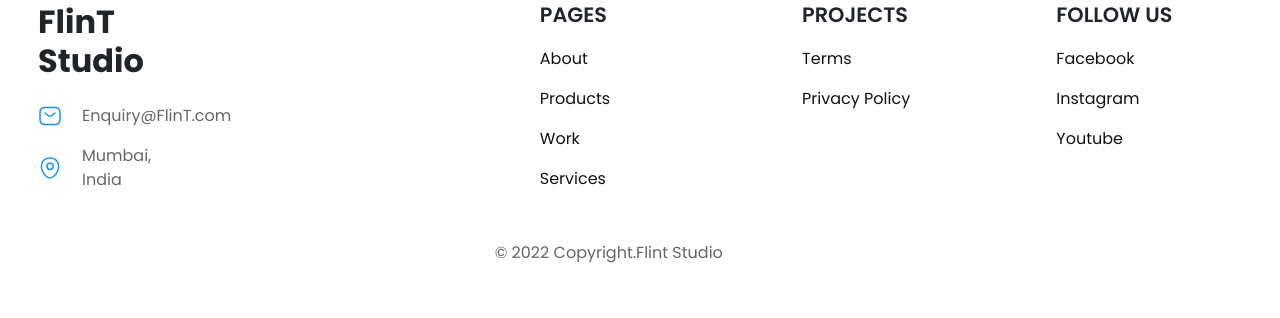
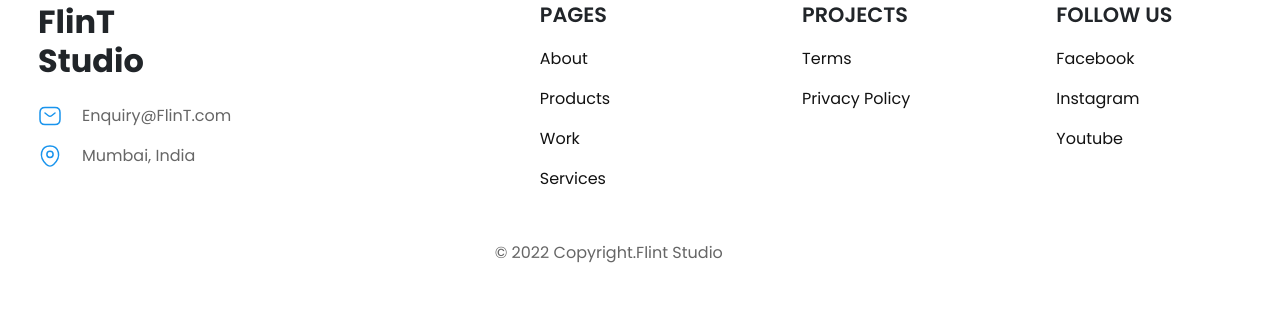
Before and after one commit to Maxx058/Flint, a PHP site: page /index.html in a window 1280 px wide. Shown: the part 5533-5851 px from the top of the page. Run offline with PHP 8.4, Linux system fonts and the light colour scheme.

Commit message:
Layout fixes

```diff
--- a/css/style.css
+++ b/css/style.css
@@ -803,7 +803,6 @@ header {
 .footer-flint-info {
     display: flex;
     flex-direction: column;
-    width: 1em;
 }
 
 .footer-logo {
```
